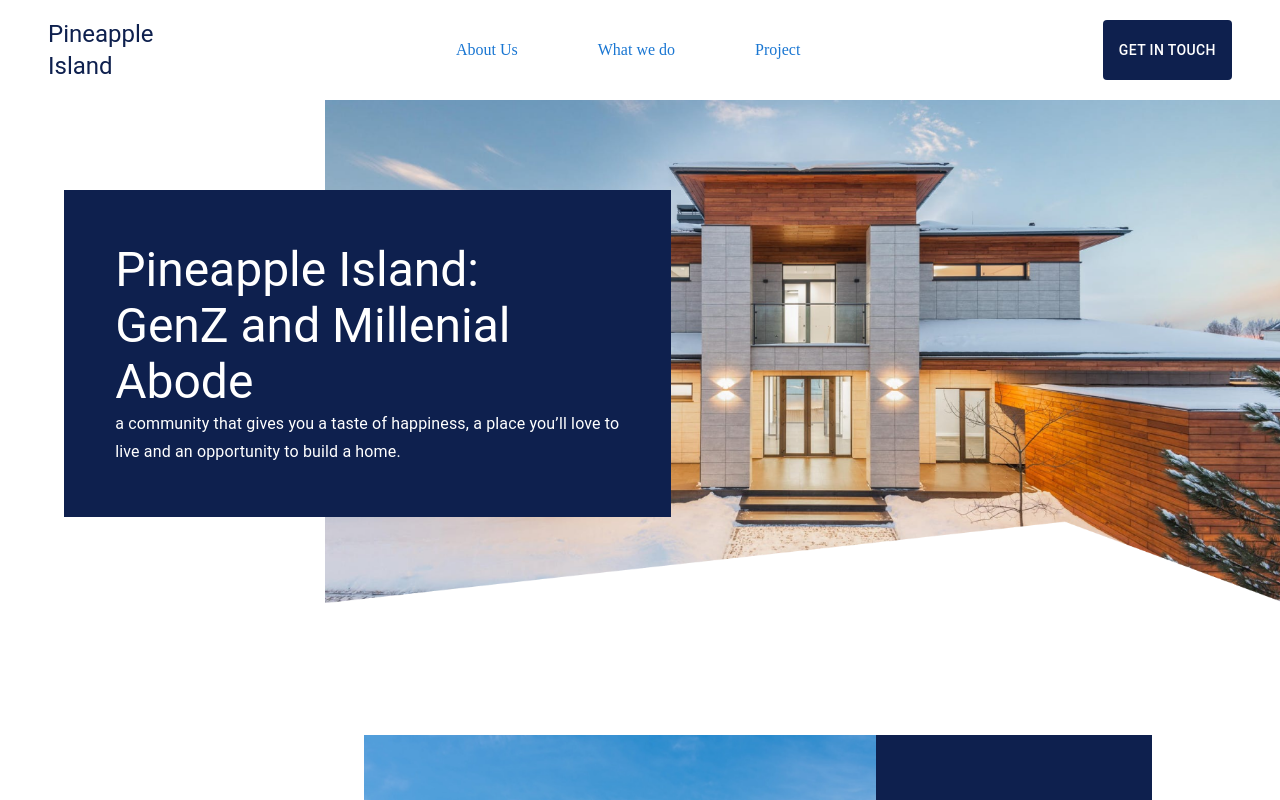
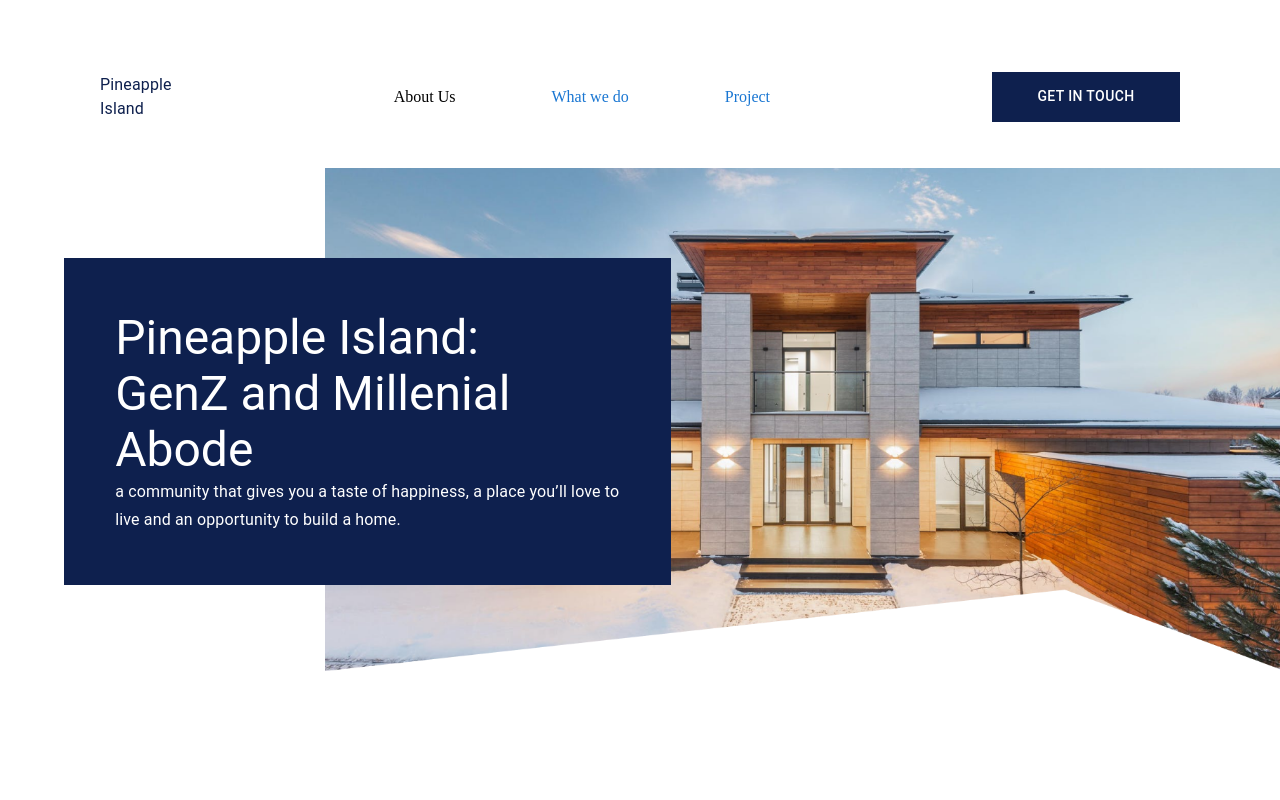
Before and after one commit to build-ratchanon/InternProject2, a Next.js app in the folder web-responsive/: page / in a window 1280 px wide. Shown: the top 800 px of the page. Built offline with nearby package versions, Linux system fonts and the light colour scheme.

Commit message:
fix: navbar

```diff
--- a/web-responsive/components/navbar.tsx
+++ b/web-responsive/components/navbar.tsx
@@ -1,44 +1,42 @@
 import styles from "@/styles/Home.module.css";
 import React from "react";
-import { useState, MouseEvent } from "react";
+import { useState } from "react";
 import MenuIcon from "@mui/icons-material/Menu";
+import CloseIcon from '@mui/icons-material/Close';
 import {
+  Box,
   Button,
+  Drawer,
   Grid,
   IconButton,
   Link,
-  Menu,
   MenuItem,
   Typography,
 } from "@mui/material";
 
-import Page1 from "@/components/page1";
-import Page2 from "@/components/page2";
-import Page3 from "@/components/page3";
+function NavBar() {
+  const [isDrawerOpen, setIsDrawerOpen] = useState(false)
 
-function NavBar() {
-  const [anchorEl, setAnchorEl] = React.useState<null | HTMLElement>(null);
-  const open = Boolean(anchorEl);
-  const handleClick = (event: React.MouseEvent<HTMLButtonElement>) => {
-    event.preventDefault()
-    setAnchorEl(event.currentTarget);
+  const handleClose = () => {
+    setIsDrawerOpen(false);
   };
-  const handleClose = () => {
-    setAnchorEl(null);
-  };
-
     return (
     <Grid>
       {/* NavBar Desktop*/}
       <Grid
         className="NavBar"
-        sx={{ height: "100px", px: 6 }}
+        sx={{
+          display: { xs: "none", sm: "flex" },
+          height: 168,
+          px: "100px",
+          pt: "25px",
+        }}
         display={"flex"}
         justifyContent={"space-between"}
         alignItems={"center"}
       >
         <Grid item display={"flex"} justifyContent={"center"}>
-          <Typography variant="h5" className={styles.logo}>
+          <Typography className={styles.logo}>
             Pineapple <br />
             Island
           </Typography>
@@ -46,90 +44,135 @@ function NavBar() {
 
         <Grid
           item
-          sx={{ display: { xs: "none", sm: "flex" } }}
           display={"flex"}
           justifyContent={"center"}
         >
-          <Grid item sx={{ margin: 5 }}>
-            <Link href="#aboutPage" underline="none" className={styles.content}>
-              {'About Us'}
+          <Grid item sx={{ marginX: 6, marginY: 5 }}>
+            <Link
+              href="#aboutPage"
+              underline="none"
+              color={"#000"}
+              className={styles.content}
+            >
+              About Us
             </Link>
           </Grid>
-          <Grid item sx={{ margin: 5 }}>
-            <Link href="#whatWeDoPage" underline="none" className={styles.content}>
-              {'What we do'}
+          <Grid item sx={{ marginX: 6, marginY: 5 }}>
+            <Link
+              href="#whatWeDoPage"
+              underline="none"
+              className={styles.content}
+            >
+              What we do
             </Link>
           </Grid>
-          <Grid item sx={{ margin: 5 }}>
-            <Link href="#projectPage" underline="none" className={styles.content}>
-              {'Project'}
+          <Grid item sx={{ marginX: 6, marginY: 5 }}>
+            <Link
+              href="#projectPage"
+              underline="none"
+              className={styles.content}
+            >
+              Project
             </Link>
           </Grid>
         </Grid>
 
-        <Grid
-          item
-          display={"flex"}
-          justifyContent={"flex-start"}
-          height={"60px"}
-        >
+        <Grid item display={"flex"} justifyContent={"flex-start"}>
           <Button
             variant="contained"
             disableElevation
-            style={{ background: "#0E204E", color: "#FFF" }}
-            sx={{ display: { xs: "none", sm: "flex" }}}
+            sx={{
+              display: { xs: "none", sm: "flex" },
+              height: "50px",
+              width: "188px",
+              borderRadius: 0,
+              background: "#0E204E",
+              color: "#FFF",
+            }}
             href="#inTouchPage"
           >
             Get in touch
           </Button>
         </Grid>
+      </Grid>
 
+      <Box
+        sx={{
+          display: { xs: "flex", sm: "none" },
+          height: "128px",
+          paddingX: 2.5,
+        }}
+        display={"flex"}
+        justifyContent={"space-between"}
+        alignItems={"center"}
+      >
         {/* NavBar Mobile */}
+        <Grid item display={"flex"} justifyContent={"center"}>
+          <Typography color={"#0E204E"} fontFamily={"Playfair Display"} fontSize={20} fontWeight={700} lineHeight={"normal"}>
+            Pineapple <br />
+            Island
+          </Typography>
+        </Grid>
         <Grid sx={{ display: { xs: "flex", sm: "none" } }}>
           <IconButton
             size="large"
             edge="start"
             color="inherit"
-            id="basic-button"
-            aria-controls={open ? 'basic-menu' : undefined}
-            aria-haspopup="true"
-            aria-expanded={open ? 'true' : undefined}
-            onClick={handleClick}
+            aria-label="logo"
+            onClick={() => setIsDrawerOpen(true)}
           >
             <MenuIcon />
           </IconButton>
-          <Menu
-            id="basic-menu"
-            anchorEl={anchorEl}
-            open={open}
-            onClose={handleClose}
-            MenuListProps={{
-              'aria-labelledby': 'basic-button',
-            }}
-            transformOrigin={{ horizontal: 'right', vertical: 'top' }}
-            anchorOrigin={{ horizontal: 'right', vertical: 'bottom' }}
-            sx={{ display: { xs: "flex", sm: "none" } }}
+          <Drawer
+            anchor="right"
+            open={isDrawerOpen}
+            onClose={() => setIsDrawerOpen(false)}
+          >
+            <Box
+              sx={{display: 'flex', alignItems: 'center', justifyContent: 'flex-start', padding: 1}}
+            >
+              <IconButton onClick={handleClose}>
+                <CloseIcon/>
+              </IconButton>
+            </Box>
+
+            <Box
+              sx={{paddingX: 1.25, display: 'flex', flexDirection: 'column', alignItems: 'flex-end' }}
             >
                 <MenuItem onClick={handleClose}>
-              <Link href="#aboutPage" underline="none" className={styles.content}>
-                {'About Us'}
+                <Link
+                  href="#aboutPage"
+                  underline="none"
+                  className={styles.content}
+                >
+                  About Us
                 </Link>
               </MenuItem>
 
               <MenuItem onClick={handleClose}>
-              <Link href="#whatWeDoPage" underline="none" className={styles.content}>
-                {'What we do'}
+                <Link
+                  href="#whatWeDoPage"
+                  underline="none"
+                  className={styles.content}
+                >
+                  What we do
                 </Link>
               </MenuItem>
 
               <MenuItem onClick={handleClose}>
-              <Link href="#projectPage" underline="none" className={styles.content}>
-                {'Project'}
+                <Link
+                  href="#projectPage"
+                  underline="none"
+                  className={styles.content}
+                >
+                  Project
                 </Link>
               </MenuItem>
-          </Menu>
+            </Box>
+
+          </Drawer>
         </Grid>
-      </Grid>
+      </Box>
     </Grid>
   );
 }
--- a/web-responsive/styles/Home.module.css
+++ b/web-responsive/styles/Home.module.css
@@ -5,7 +5,7 @@
 .logo{
   color: #0E204E;
     font-family: "Playfair Display";
-    /* font-size: 20px; */
+    font-size: 32px;
     font-style: normal;
     font-weight: 700;
     line-height: normal;
@@ -20,7 +20,7 @@
 .content{
   color: #232323;
   font-family: Manrope;
-  font-size: 15px;
+  font-size: 20px;
   font-style: normal;
   font-weight: 400;
   line-height: normal;
--- a/web-responsive/styles/globals.css
+++ b/web-responsive/styles/globals.css
@@ -15,3 +15,7 @@ body{
     width: auto;
     height: 100%;
 }
+
+html {
+    scroll-behavior: smooth;
+}
```
Lines whose indentation alone changed are shown as unchanged.
